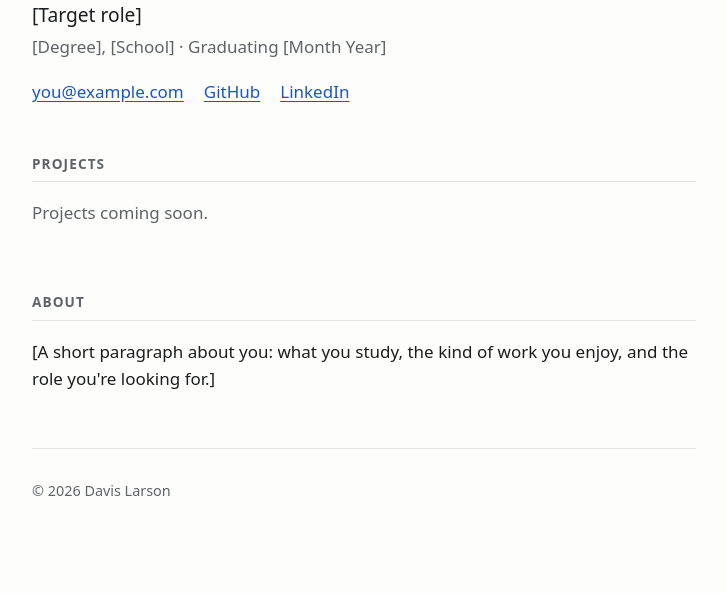
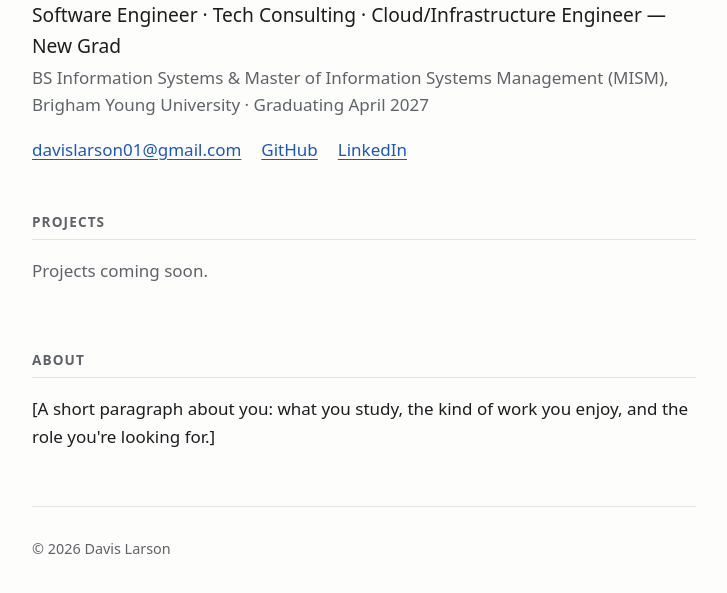
Before and after one commit to davislarson/davislarson.github.io, a plain HTML site: page index.html in a window 1280 px wide. Shown: the part 113-706 px from the top of the page, without its empty margins (276-1003 px from the left). Drawn offline with Linux system fonts and the light colour scheme.

Commit message:
some actual info

```diff
--- a/index.html
+++ b/index.html
@@ -4,8 +4,7 @@
   <meta charset="utf-8">
   <meta name="viewport" content="width=device-width, initial-scale=1">
   <title>Davis Larson</title>
-  <!-- TODO: one-sentence summary shown in search results and link previews -->
-  <meta name="description" content="Davis Larson — [target role]. Projects, about, and contact.">
+  <meta name="description" content="Davis Larson — BYU Information Systems (BS/MISM, April 2027) seeking new grad roles in software engineering, tech consulting, and cloud/infrastructure. Projects, about, and contact.">
   <style>
     :root {
       --bg: #fdfdfc;
@@ -95,14 +94,11 @@
   <main>
     <header>
       <h1>Davis Larson</h1>
-      <!-- TODO: target role, e.g. "Software Engineer — New Grad" -->
-      <p class="role">[Target role]</p>
-      <!-- TODO: school, degree, and graduation date -->
-      <p class="meta">[Degree], [School] · Graduating [Month Year]</p>
+      <p class="role">Software Engineer · Tech Consulting · Cloud/Infrastructure Engineer — New Grad</p>
+      <p class="meta">BS Information Systems &amp; Master of Information Systems Management (MISM), Brigham Young University · Graduating April 2027</p>
 
       <ul class="links">
-        <!-- TODO: replace both occurrences with your email -->
-        <li><a href="mailto:you@example.com">you@example.com</a></li>
+        <li><a href="mailto:davislarson01@gmail.com">davislarson01@gmail.com</a></li>
         <li><a href="https://github.com/davislarson">GitHub</a></li>
         <!-- TODO: replace with your LinkedIn URL -->
         <li><a href="https://www.linkedin.com/in/YOUR-HANDLE">LinkedIn</a></li>
```
